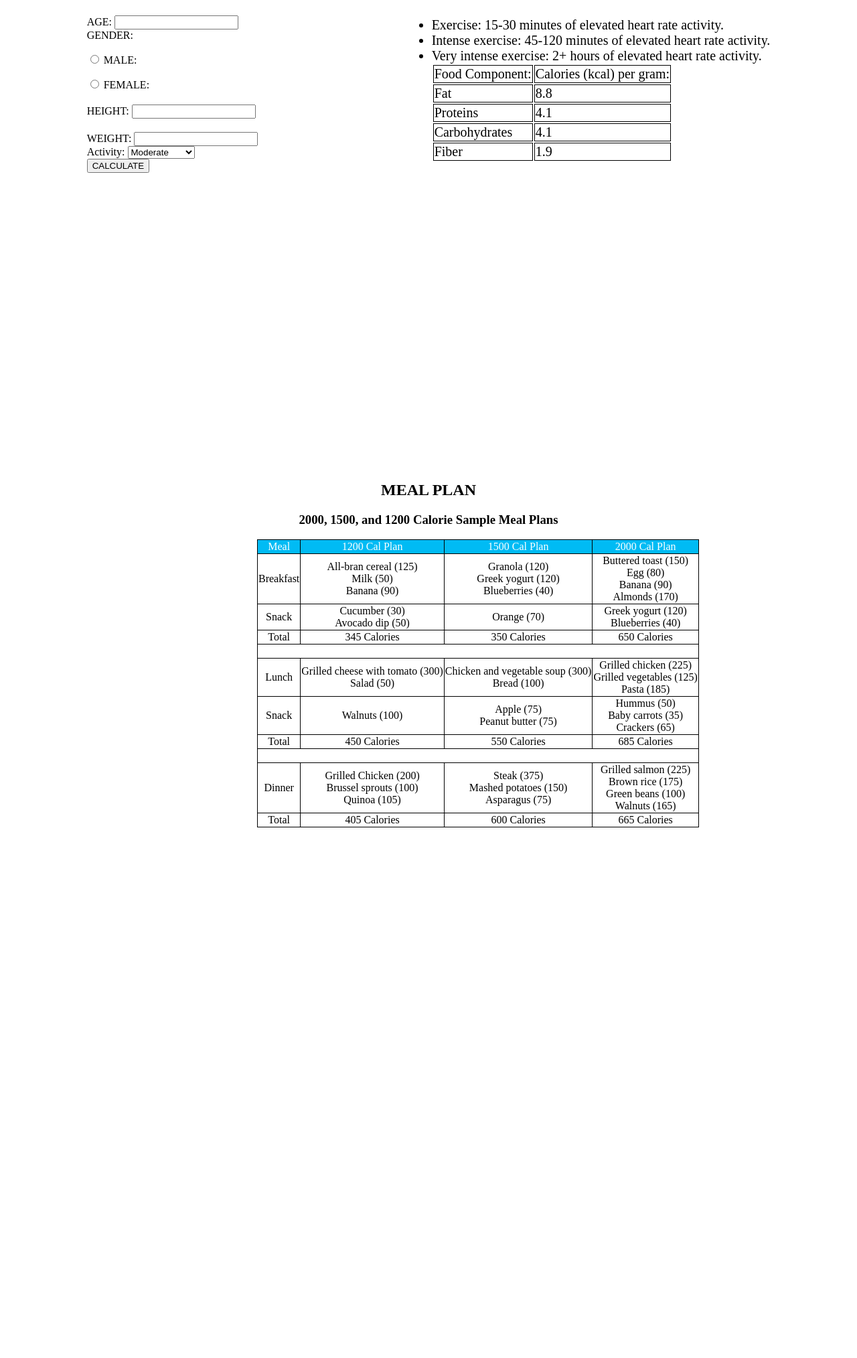
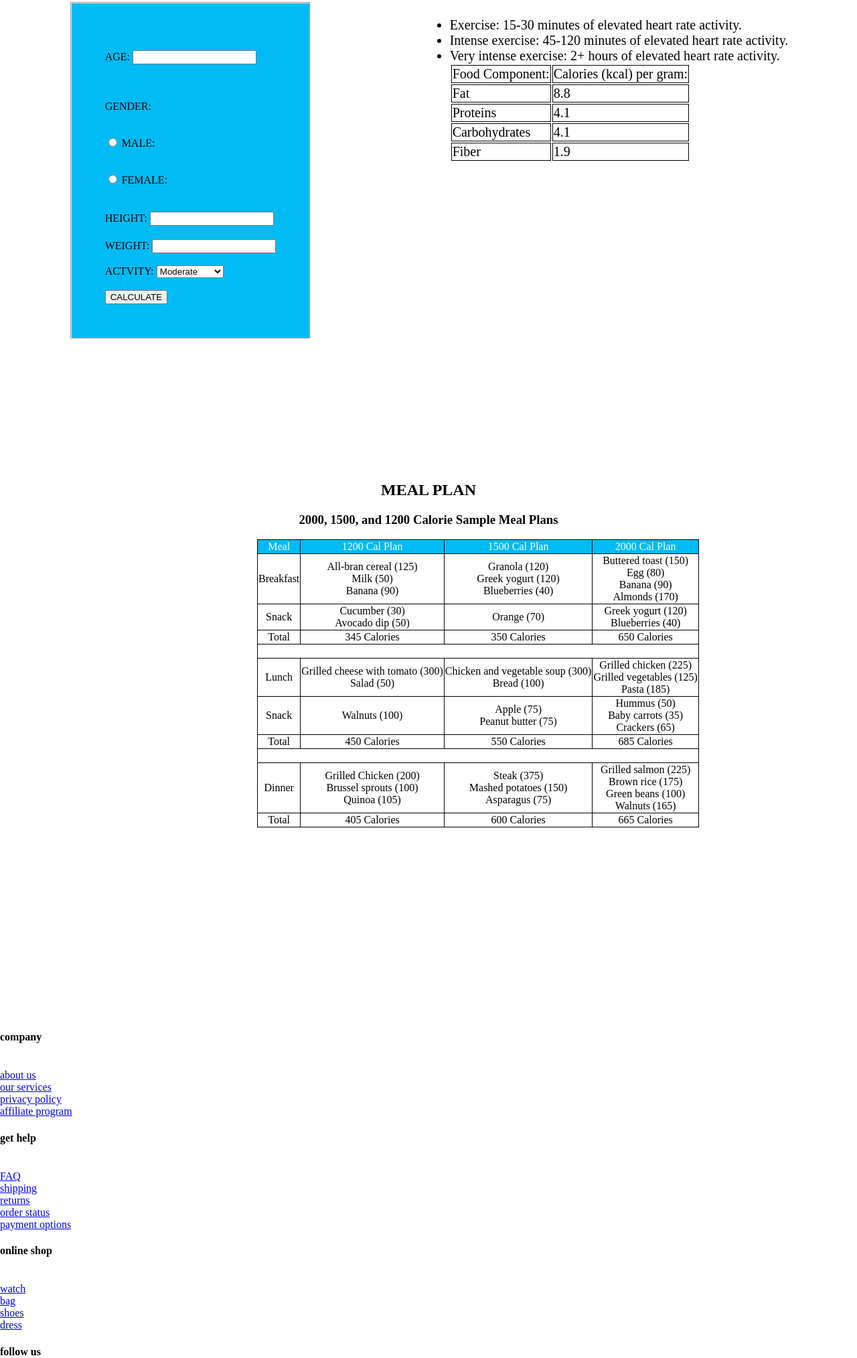
Before and after one commit to vinayak500/web_assignment, a plain HTML site: page index.html in a window 1280 px wide. Shown: the part 1722-3749 px from the top of the page at 67% size. Before the commit the page ends 3240 px from the top, so only its background shows below. Drawn offline with Linux system fonts and the light colour scheme.

Commit message:
WebAssignment Modified

```diff
--- a/index.html
+++ b/index.html
@@ -116,34 +116,28 @@
 
 
             <form id="form1">
+                <fieldset>
                 <label for="age">AGE:</label>
-              <input type="number" id="age" >
-              <br>
+              <input type="number" id="age" ><br><br><br><br>
 
-              <label> GENDER:</label>
-              <br>
+              <label> GENDER:</label><br><br>
 
               <input type="radio" value="male" id="male">
-              <label for="male">MALE:</label>
-              <br>
+              <label for="male">MALE:</label><br><br>
 
               <input type="radio" value="female" id="female">
-              <label for="female">FEMALE:</label>
-                <br>
+              <label for="female">FEMALE:</label><br><br>
               <label for="height">HEIGHT:</label>
               <input type="number" id="height" >
                <br>
               <label for="weight">WEIGHT:</label>
-              <input type="number" id="weight" >
-              <br>
-              <label for="activity"> Activity: </label>
+              <input type="number" id="weight" ><br><br>
+              <label for="activity"> ACTVITY: </label>
               <select id="activity">
                 <option> Moderate </option>
-                <option> Active </option>
+                <option> Activity </option>
                 <option> Highly Active </option>
-              </select>
-
-              <br>
+              </select><br><br>
               <button> CALCULATE </button>
 
            </div>
@@ -154,7 +148,7 @@
                 <li> Intense exercise: 45-120 minutes of elevated heart rate activity. </li>
                 <li> Very intense exercise: 2+ hours of elevated heart rate activity. </li>
                </ul>
-
+            </fieldset>
                </form>
 
                <table id="table2">
@@ -325,5 +319,49 @@ Walnuts (165)<br>
 
     </div>
 
+    <footer class="footer">
+        <div class="container">
+            <div class="row">
+                <div class="footer-col">
+                    <h4>company</h4>
+                    <ul>
+                        <li><a href="#">about us</a></li>
+                        <li><a href="#">our services</a></li>
+                        <li><a href="#">privacy policy</a></li>
+                        <li><a href="#">affiliate program</a></li>
+                    </ul>
+                </div>
+                <div class="footer-col">
+                    <h4>get help</h4>
+                    <ul>
+                        <li><a href="#">FAQ</a></li>
+                        <li><a href="#">shipping</a></li>
+                        <li><a href="#">returns</a></li>
+                        <li><a href="#">order status</a></li>
+                        <li><a href="#">payment options</a></li>
+                    </ul>
+                </div>
+                <div class="footer-col">
+                    <h4>online shop</h4>
+                    <ul>
+                        <li><a href="#">watch</a></li>
+                        <li><a href="#">bag</a></li>
+                        <li><a href="#">shoes</a></li>
+                        <li><a href="#">dress</a></li>
+                    </ul>
+                </div>
+                <div class="footer-col">
+                    <h4>follow us</h4>
+                    <div class="social-links">
+                        <a href="#"><i class="fab fa-facebook-f"></i></a>
+                        <a href="#"><i class="fab fa-twitter"></i></a>
+                        <a href="#"><i class="fab fa-instagram"></i></a>
+                        <a href="#"><i class="fab fa-linkedin-in"></i></a>
+                    </div>
+                </div>
+            </div>
+        </div>
+   </footer>
+
 </body>
 </html>
--- a/style.css
+++ b/style.css
@@ -164,3 +164,8 @@ ul{
     background-color:rgb(0, 187, 244);
     color:white;
 }
+
+fieldset{
+    background-color:rgb(0, 187, 244);
+    padding:50px;
+}
```
